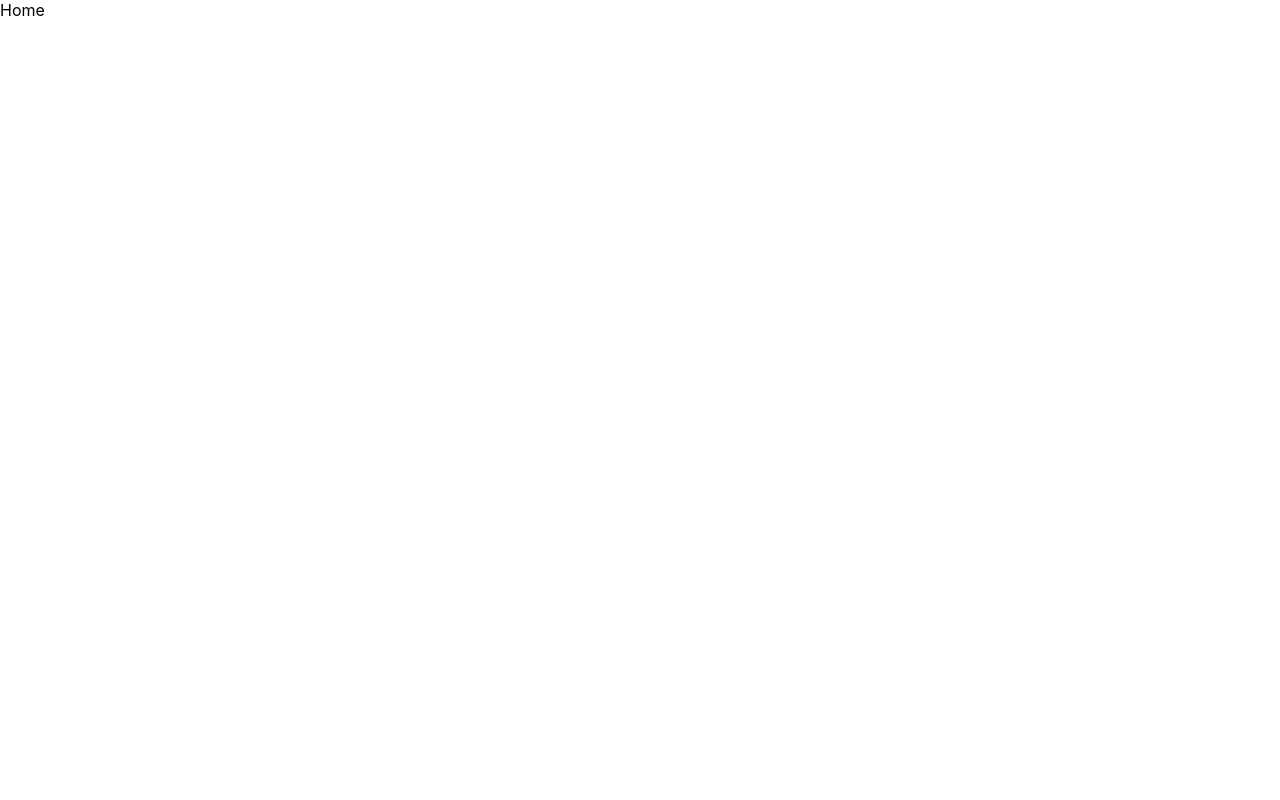
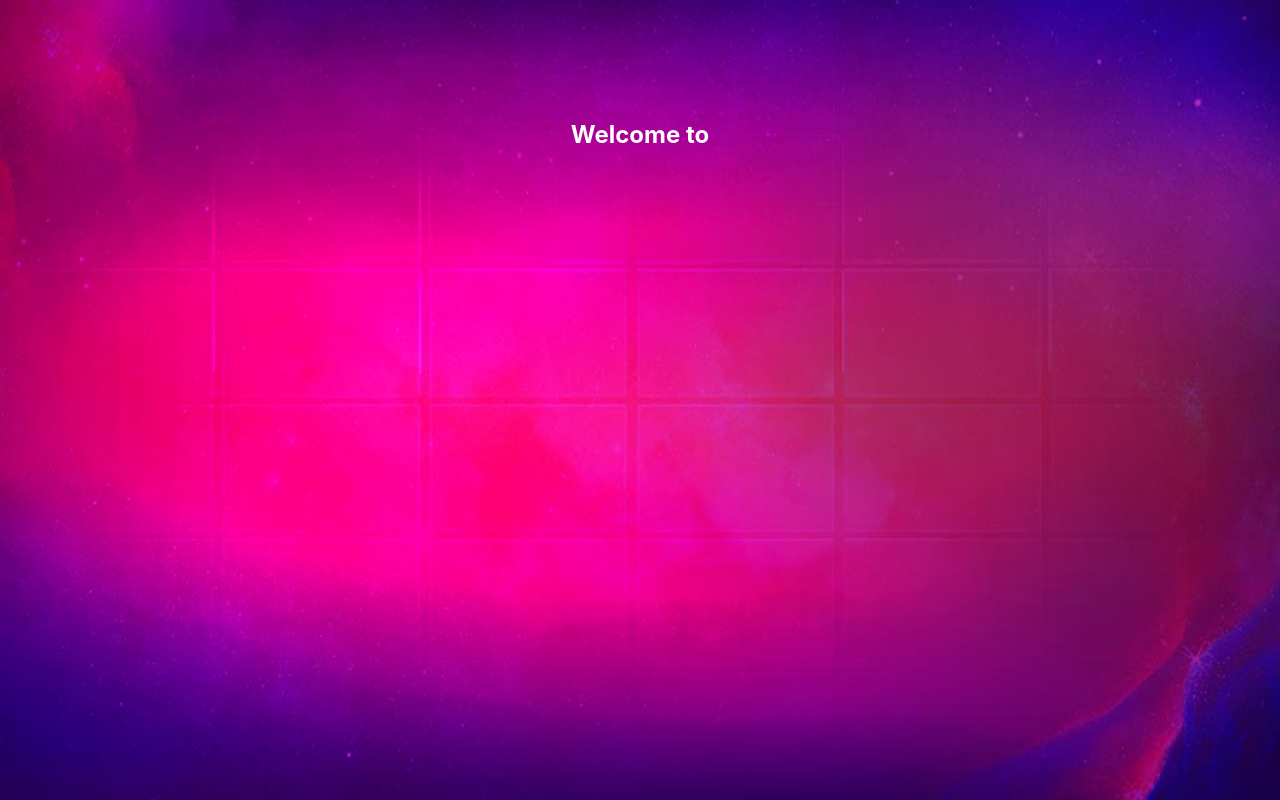
Before and after one commit to michaeltestut/Jeopardy-Game, a React (Create React App) app in the folder Client/: page / in a window 1280 px wide. Built offline with nearby package versions, Linux system fonts and the light colour scheme.

Commit message:
start home  page

```diff
--- a/Client/src/pages/Home.jsx
+++ b/Client/src/pages/Home.jsx
@@ -1,7 +1,35 @@
 import React from 'react'
+import styled from 'styled-components'
+import Background from "../assets/Background.jpeg"
 
 export default function Home() {
   return (
-    <div>Home</div>
+      <Container>
+          <div className="front-page">
+              <img src={Background} alt="background image" className="background-image" />
+              <h2 className='subtitle'>Welcome to</h2>
+          </div>
+      </Container>
   )
 }
+
+const Container = styled.div`
+    .front-page{
+        position:relative;
+        display:flex;
+    }
+    .background-image{
+        height:100vh;
+        width:100vw;
+    }
+    .subtitle{
+        color: white;
+        text-align: center;
+        position: absolute;
+        left:0px;
+        right: 0px;
+        top: 100px;
+
+    }
+
+`
```
Also changed, not shown: Client/src/assets/Background.jpeg (added).
